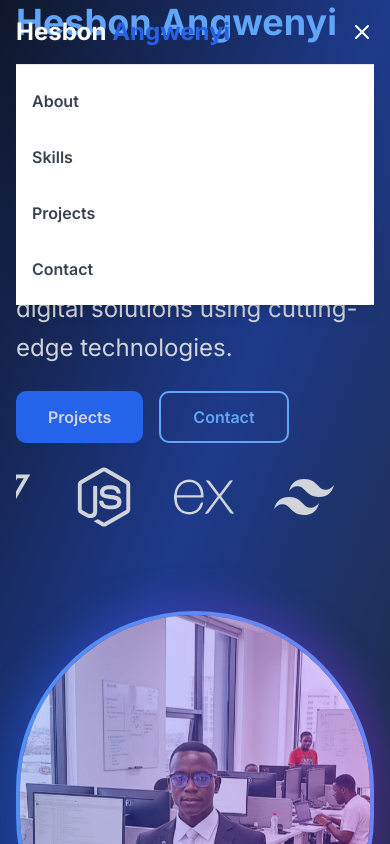
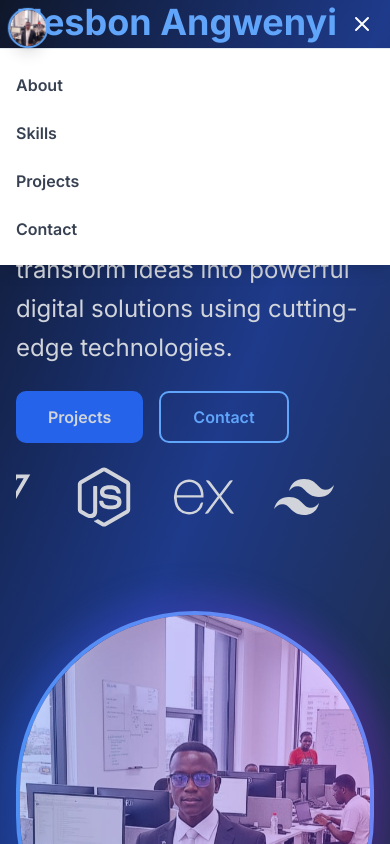
Before and after one commit to hesbonangwenyi606/my-portfolio, a React (Vite) app: page / in a window 390 px wide. Both pictures are taken after a click on the button 362 px from the left and 32 px from the top of the page. Shown: the top 844 px of the page. Built offline with nearby package versions, Linux system fonts and the light colour scheme.

Commit message:
floating whatsapp

```diff
--- a/src/components/AppLayout.tsx
+++ b/src/components/AppLayout.tsx
@@ -10,7 +10,7 @@ import Footer from './Footer';
 
 const AppLayout: React.FC = () => {
   return (
-    <div className="min-h-screen">
+    <div className="min-h-screen relative">
       <Navigation />
       <main>
         <HeroSection />
--- a/src/components/Navigation.tsx
+++ b/src/components/Navigation.tsx
@@ -5,18 +5,14 @@ const Navigation: React.FC = () => {
   const [isMobileMenuOpen, setIsMobileMenuOpen] = useState(false);
 
   useEffect(() => {
-    const handleScroll = () => {
-      setIsScrolled(window.scrollY > 50);
-    };
+    const handleScroll = () => setIsScrolled(window.scrollY > 50);
     window.addEventListener('scroll', handleScroll);
     return () => window.removeEventListener('scroll', handleScroll);
   }, []);
 
   const scrollToSection = (sectionId: string) => {
     const element = document.getElementById(sectionId);
-    if (element) {
-      element.scrollIntoView({ behavior: 'smooth' });
-    }
+    if (element) element.scrollIntoView({ behavior: 'smooth' });
     setIsMobileMenuOpen(false);
   };
 
@@ -24,23 +20,29 @@ const Navigation: React.FC = () => {
     { label: 'About', id: 'about' },
     { label: 'Skills', id: 'skills' },
     { label: 'Projects', id: 'projects' },
-    { label: 'Contact', id: 'contact' }
+    { label: 'Contact', id: 'contact' },
   ];
 
   return (
-    <nav className={`fixed top-0 left-0 right-0 z-50 transition-all duration-300 ${
-      isScrolled ? 'bg-white shadow-lg' : 'bg-transparent'
-    }`}>
-      <div className="max-w-6xl mx-auto px-4">
-        <div className="flex justify-between items-center py-4">
-          <div className="text-2xl font-bold">
-            <span className={`${isScrolled ? 'text-gray-900' : 'text-white'}`}>
-              Hesbon
-            </span>
-            <span className="text-blue-600"> Angwenyi</span>
-          </div>
+    <>
+      {/* Small profile picture with gentle pulse animation */}
+      <div className="fixed top-2 left-2 z-50 w-10 h-10 md:w-12 md:h-12 rounded-full border-2 border-blue-400 shadow-lg overflow-hidden animate-pulse-slow">
+        <img
+          src="/updated.jpeg" // replace with your profile picture path
+          alt="Hesbon Angwenyi"
+          className="w-full h-full object-cover rounded-full"
+        />
+      </div>
 
-          {/* Desktop Navigation */}
+      {/* Navigation Bar */}
+      <nav
+        className={`fixed top-0 left-0 right-0 z-40 transition-all duration-300 ${
+          isScrolled ? 'bg-white shadow-lg' : 'bg-transparent'
+        }`}
+      >
+        <div className="max-w-6xl mx-auto px-4 flex justify-end items-center py-3">
+
+          {/* Desktop Navigation (Always Right) */}
           <div className="hidden md:flex space-x-8">
             {navItems.map((item) => (
               <button
@@ -55,22 +57,35 @@ const Navigation: React.FC = () => {
             ))}
           </div>
 
-          {/* Mobile Menu Button */}
+          {/* Mobile Hamburger Button (Right) */}
           <button
-            className={`md:hidden ${isScrolled ? 'text-gray-900' : 'text-white'}`}
+            className={`md:hidden ml-auto ${isScrolled ? 'text-gray-900' : 'text-white'}`}
             onClick={() => setIsMobileMenuOpen(!isMobileMenuOpen)}
           >
-            <svg className="w-6 h-6" fill="none" stroke="currentColor" viewBox="0 0 24 24">
-              <path strokeLinecap="round" strokeLinejoin="round" strokeWidth={2}
-                d={isMobileMenuOpen ? "M6 18L18 6M6 6l12 12" : "M4 6h16M4 12h16M4 18h16"} />
+            <svg
+              className="w-6 h-6"
+              fill="none"
+              stroke="currentColor"
+              viewBox="0 0 24 24"
+            >
+              <path
+                strokeLinecap="round"
+                strokeLinejoin="round"
+                strokeWidth={2}
+                d={
+                  isMobileMenuOpen
+                    ? 'M6 18L18 6M6 6l12 12'
+                    : 'M4 6h16M4 12h16M4 18h16'
+                }
+              />
             </svg>
           </button>
         </div>
 
-        {/* Mobile Navigation */}
+        {/* Mobile Menu Dropdown */}
         {isMobileMenuOpen && (
           <div className="md:hidden bg-white border-t shadow-lg">
-            <div className="py-4 space-y-4">
+            <div className="py-4 flex flex-col space-y-2">
               {navItems.map((item) => (
                 <button
                   key={item.id}
@@ -83,8 +98,21 @@ const Navigation: React.FC = () => {
             </div>
           </div>
         )}
-      </div>
-    </nav>
+      </nav>
+
+      {/* Tailwind custom animation */}
+      <style>
+        {`
+          @keyframes pulse-slow {
+            0%, 100% { transform: scale(1); }
+            50% { transform: scale(1.1); }
+          }
+          .animate-pulse-slow {
+            animation: pulse-slow 2s infinite;
+          }
+        `}
+      </style>
+    </>
   );
 };
 
--- /dev/null
+++ b/src/data/hesbonBio.ts
@@ -0,0 +1,25 @@
+export const hesbonBio = {
+  name: "Hesbon Angwenyi",
+  title: "Software Developer | Cloud & DevOps Engineer",
+  location: "Nairobi, Kenya",
+  experience: "3+ years",
+  skills: [
+    "React",
+    "TypeScript",
+    "Python",
+    "Java",
+    "PHP",
+    "HTML",
+    "CSS",
+    "Docker",
+    "Kubernetes",
+    "Terraform",
+    "CI/CD Automation",
+  ],
+  email: "hesbonangwenyi@gmail.com",
+  phone: "+254743573380",
+  education:
+    "Bachelor’s Degree in Computer Science, specializing in Software Engineering and Cloud Computing.",
+  summary:
+    "Hesbon is a passionate engineer who builds scalable web apps and automates cloud infrastructure using modern DevOps tools.",
+};
```
Also changed, not shown: FloatingAIChat.tsx (added, +48 -0 lines), 2 other files (tests, documents, lock files or other folders).
